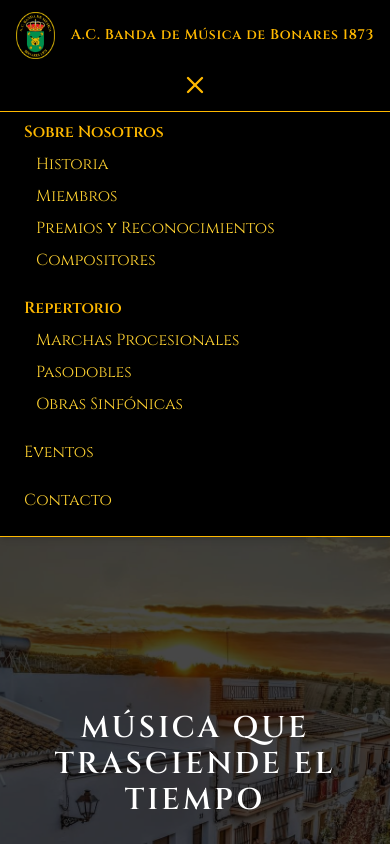
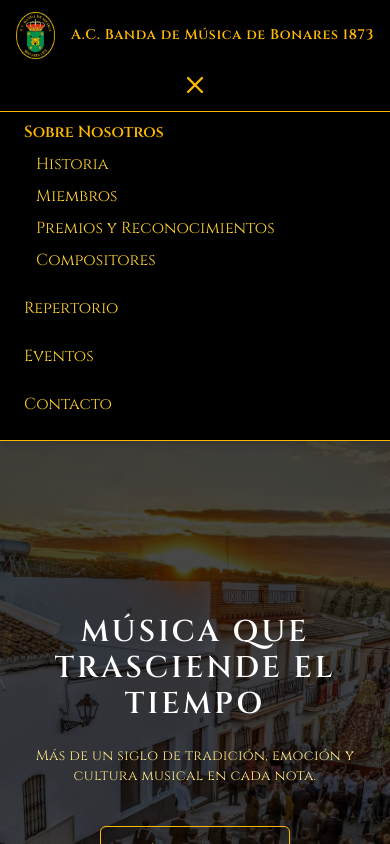
Before and after one commit to Nelius72/Banda-Musica-Bonares, a Next.js app: page / in a window 390 px wide. Both pictures are taken after a click on the button 195 px from the left and 84 px from the top of the page. Shown: the top 844 px of the page. Built offline with nearby package versions, Linux system fonts and the light colour scheme.

Commit message:
Ajustes Repertorio y navegación

```diff
--- a/components/Hero.tsx
+++ b/components/Hero.tsx
@@ -1,6 +1,6 @@
 "use client";
 import Image from "next/image";
-
+import Link from "next/link";
 
 export default function Hero() {
   const scrollToEvents = () => {
@@ -50,7 +50,9 @@ export default function Hero() {
 
           {/* OTRO BOTÓN (puedes dejarlo o cambiarlo luego) */}
           <button className="px-6 py-3 border border-gold text-amber-400 hover:bg-gold hover:text-white transition rounded-md tracking-wide">
-            Nuestro Repertorio
+            <Link href="/repertorio">
+              Nuestro Repertorio
+            </Link>
           </button>
 
         </div>
--- a/components/Navbar.tsx
+++ b/components/Navbar.tsx
@@ -66,7 +66,7 @@ export default function Navbar() {
                   block: "start",
                 });
               }}
-              className="block px-6 py-3 text-sm text-gold hover:bg-gold hover:text-white rounded-md transition"
+              className="block px-6 py-3 text-sm text-gold hover:bg-gold hover:text-white  transition"
             >
               Historia
             </button>
@@ -75,7 +75,13 @@ export default function Navbar() {
             <DropdownItem text="Compositores" />
           </Dropdown>
 
-          <Dropdown
+          <button>
+            <Link href="/repertorio" className="hover:text-white transition">
+              Repertorio
+            </Link>
+          </button>
+
+          {/* <Dropdown
             title={
               <Link href="/repertorio" className="hover:text-gold transition">
                 Repertorio
@@ -84,14 +90,18 @@ export default function Navbar() {
             <DropdownItem text="Marchas Procesionales" />
             <DropdownItem text="Pasodobles" />
             <DropdownItem text="Obras Sinfónicas" />
-          </Dropdown>
+          </Dropdown>*/}
 
           <button
             onClick={() => {
+              if (pathname === "/") {
                 document.getElementById("eventos")?.scrollIntoView({
                   behavior: "smooth",
                   block: "start",
                 });
+              } else {
+                router.push("/#eventos");
+              }
             }}
             className="block px-6 py-3 text-sm text-gold hover:bg-gold hover:text-white rounded-md transition"
           >
@@ -100,10 +110,14 @@ export default function Navbar() {
 
           <button
             onClick={() => {
+              if (pathname === "/") {
                 document.getElementById("contacto")?.scrollIntoView({
                   behavior: "smooth",
                   block: "start",
                 });
+              } else {
+                router.push("/#contacto");
+              }
             }}
             className="block px-6 py-3 text-sm text-gold hover:bg-gold hover:text-white rounded-md transition"
           >
@@ -148,31 +162,46 @@ export default function Navbar() {
               <MobileLink text="Compositores" onClick={handleClose} />
             </MobileSection>
 
-            <MobileSection title="Repertorio">
+            {/*<MobileSection title="Repertorio">
               <MobileLink text="Marchas Procesionales" onClick={handleClose} />
               <MobileLink text="Pasodobles" onClick={handleClose} />
               <MobileLink text="Obras Sinfónicas" onClick={handleClose} />
-            </MobileSection>
+            </MobileSection>*/}
+            <MobileLink
+              text="Repertorio"
+              onClick={() => {
+                router.push("/repertorio");
+                  handleClose();
+              }}
+            />
 
             <MobileLink
               text="Eventos"
               onClick={() => {
-                handleClose();
+              if (pathname === "/") {
                 document.getElementById("eventos")?.scrollIntoView({
                   behavior: "smooth",
                   block: "start",
                 });
+              } else {
+                router.push("/#eventos");
+              }
+               handleClose();
             }}
             />
 
             <MobileLink
               text="Contacto"
               onClick={() => {
-                handleClose();
+              if (pathname === "/") {
                 document.getElementById("contacto")?.scrollIntoView({
                   behavior: "smooth",
                   block: "start",
                 });
+              } else {
+                router.push("/#contacto");
+              }
+               handleClose();
             }}
             />
           </motion.div>
@@ -232,12 +261,11 @@ function MobileSection({
 
 function MobileLink({ text, onClick }: { text: string; onClick: () => void }) {
   return (
-    <Link
-      href="#"
+    <button
       onClick={onClick}
-      className="block text-amber-300 hover:text-gold transition"
+      className="block text-amber-300 hover:text-gold transition text-left w-full"
     >
       {text}
-    </Link>
+    </button>
   );
 }
--- a/data/repertorio.ts
+++ b/data/repertorio.ts
@@ -8,11 +8,11 @@ export interface Obra {
 }
 
 /* =========================
-   marcha PROCESIONALES
+   marchas PROCESIONALES
 ========================= */
 
 export const marchasProcesionales: Obra[] = [
-  { id: 1, titulo: "Alma de la Trinidad - (Eloy García)", autor: "Eloy García", tipo: "marcha", enlace: "" },
+  { id: 1, titulo: "Alma de la Trinidad - (Eloy García)", autor: "Eloy García", tipo: "marcha", enlace: "https://www.youtube.com/watch?v=JFpUcBImnSQ&list=RDJFpUcBImnSQ&start_radio=1" },
   { id: 2, titulo: "A la voz del Capataz - (Abel Moreno)", autor: "Abel Moreno", tipo: "marcha", enlace: "" },
   { id: 3, titulo: "Aquella Virgen - (M. Gómez de Arriba)", autor: "M. Gómez de Arriba", tipo: "marcha", enlace: "" },
   { id: 4, titulo: "A ti Manue - (J.J. Puntas)", autor: "J.J. Puntas", tipo: "marcha", enlace: "" },
@@ -22,7 +22,6 @@ export const marchasProcesionales: Obra[] = [
   { id: 8, titulo: "Amarguras - (M. Font de Anta)", autor: "M. Font de Anta", tipo: "marcha", enlace: "" },
   { id: 9, titulo: "Bella Reina del Cielo - (A. Domínguez)", autor: "A. Domínguez", tipo: "marcha", enlace: "" },
   { id: 10, titulo: "Bajo tu Amparo - (R. Jordán Flores)", autor: "R. Jordán Flores", tipo: "marcha", enlace: "" },
-
   { id: 11, titulo: "Callejuela de la O - (P. Lola)", autor: "P. Lola", tipo: "marcha", enlace: "" },
   { id: 12, titulo: "Camino de Sepulcro - (David Rivas)", autor: "David Rivas", tipo: "marcha", enlace: "" },
   { id: 13, titulo: "Calvario - (F.J. Alonso)", autor: "F.J. Alonso", tipo: "marcha", enlace: "" },
@@ -33,7 +32,6 @@ export const marchasProcesionales: Obra[] = [
   { id: 18, titulo: "Coronación - (M. Marvizón)", autor: "M. Marvizón", tipo: "marcha", enlace: "" },
   { id: 19, titulo: "Coronación de la Macarena - (P. Braña)", autor: "P. Braña", tipo: "marcha", enlace: "" },
   { id: 20, titulo: "Coronación en el Rocío - (R. González / J.J. Espinosa)", autor: "R. González / J.J. Espinosa", tipo: "marcha", enlace: "" },
-
   { id: 21, titulo: "Creo en la Esperanza - (Carlos Guillén)", autor: "Carlos Guillén", tipo: "marcha", enlace: "" },
   { id: 22, titulo: "Costalero - (P. González)", autor: "P. González", tipo: "marcha", enlace: "" },
   { id: 23, titulo: "Dolores, Madre y Reina de Bonares - (L. Pichardo)", autor: "L. Pichardo", tipo: "marcha", enlace: "" },
@@ -44,7 +42,6 @@ export const marchasProcesionales: Obra[] = [
   { id: 28, titulo: "Esperanza de Triana Coronada - (J. Albero)", autor: "J. Albero", tipo: "marcha", enlace: "" },
   { id: 29, titulo: "Esperanza Macarena - (P. Morales)", autor: "P. Morales", tipo: "marcha", enlace: "" },
   { id: 30, titulo: "Esperanza Marinera - (Abel Moreno)", autor: "Abel Moreno", tipo: "marcha", enlace: "" },
-
   { id: 31, titulo: "Esperanza por Huelva Coronada - (Abel Moreno)", autor: "Abel Moreno", tipo: "marcha", enlace: "" },
   { id: 32, titulo: "Esperanza por los Pobres Coronada - (J. Jiménez)", autor: "J. Jiménez", tipo: "marcha", enlace: "" },
   { id: 33, titulo: "Esperanza - (M. Marvizón)", autor: "M. Marvizón", tipo: "marcha", enlace: "" },
@@ -55,7 +52,6 @@ export const marchasProcesionales: Obra[] = [
   { id: 38, titulo: "Hiniesta Coronada - (J. Albero)", autor: "J. Albero", tipo: "marcha", enlace: "" },
   { id: 39, titulo: "Hiniesta - (J. Martínez Peralto)", autor: "J. Martínez Peralto", tipo: "marcha", enlace: "" },
   { id: 40, titulo: "Himno Nacional", autor: "", tipo: "marcha", enlace: "" },
-
   { id: 41, titulo: "Jesús de las Penas - (A. Pantión)", autor: "A. Pantión", tipo: "marcha", enlace: "" },
   { id: 42, titulo: "La Macarena - (P. Lola)", autor: "P. Lola", tipo: "marcha", enlace: "" },
   { id: 43, titulo: "La Madrugá - (Abel Moreno)", autor: "Abel Moreno", tipo: "marcha", enlace: "" },
@@ -66,7 +62,6 @@ export const marchasProcesionales: Obra[] = [
   { id: 48, titulo: "Madre Hiniesta - (M. Marvizón)", autor: "M. Marvizón", tipo: "marcha", enlace: "" },
   { id: 49, titulo: "Madrugá Macarena - (P. Ojeda)", autor: "P. Ojeda", tipo: "marcha", enlace: "" },
   { id: 50, titulo: "Mater Mea - (Ricardo Dorado)", autor: "Ricardo Dorado", tipo: "marcha", enlace: "" },
-
   { id: 51, titulo: "Mª Stma del Dulce Nombre - (L. Lerate)", autor: "L. Lerate", tipo: "marcha", enlace: "" },
   { id: 52, titulo: "María Nazaret - (J.A. Raya / D. Coronel)", autor: "J.A. Raya / D. Coronel", tipo: "marcha", enlace: "" },
   { id: 53, titulo: "Mektub - (M. San Miguel)", autor: "M. San Miguel", tipo: "marcha", enlace: "" },
@@ -77,7 +72,6 @@ export const marchasProcesionales: Obra[] = [
   { id: 58, titulo: "Onuba Aestuaria - (P. Ponce)", autor: "P. Ponce", tipo: "marcha", enlace: "" },
   { id: 59, titulo: "Pasa la Virgen Macarena - (P.G. Laserna)", autor: "P.G. Laserna", tipo: "marcha", enlace: "" },
   { id: 60, titulo: "Pasan los Campanilleros - (López Farfán)", autor: "López Farfán", tipo: "marcha", enlace: "" },
-
   { id: 61, titulo: "Pasa la Virgen de la Candelaria - (C. López Gándara)", autor: "C. López Gándara", tipo: "marcha", enlace: "" },
   { id: 62, titulo: "Pasa la Virgen de la Caridad - (C. López Gándara)", autor: "C. López Gándara", tipo: "marcha", enlace: "" },
   { id: 63, titulo: "Perdónalos - (David Rivas)", autor: "David Rivas", tipo: "marcha", enlace: "" },
@@ -88,7 +82,6 @@ export const marchasProcesionales: Obra[] = [
   { id: 68, titulo: "Reina del Amor - (I. Macías)", autor: "I. Macías", tipo: "marcha", enlace: "" },
   { id: 69, titulo: "Reina de San Román - (G. Sánchez)", autor: "G. Sánchez", tipo: "marcha", enlace: "" },
   { id: 70, titulo: "Reina de Triana - (J. López Rueda)", autor: "J. López Rueda", tipo: "marcha", enlace: "" },
-
   { id: 71, titulo: "Rosario de Montesión - (J. Velázquez)", autor: "J. Velázquez", tipo: "marcha", enlace: "" },
   { id: 72, titulo: "Saeta - (G. Ríos)", autor: "G. Ríos", tipo: "marcha", enlace: "" },
   { id: 73, titulo: "Cristo del Desamparo y Abandono - (F. Herrera)", autor: "F. Herrera", tipo: "marcha", enlace: "" },
@@ -99,7 +92,6 @@ export const marchasProcesionales: Obra[] = [
   { id: 78, titulo: "Soleá dame la mano - (M. Font de Anta)", autor: "M. Font de Anta", tipo: "marcha", enlace: "" },
   { id: 79, titulo: "Soleá de Triana - (David Hurtado)", autor: "David Hurtado", tipo: "marcha", enlace: "" },
   { id: 80, titulo: "Triana - (Félix de Carbonera)", autor: "Félix de Carbonera", tipo: "marcha", enlace: "" },
-
   { id: 81, titulo: "Triana de Esperanza - (C. Gómez)", autor: "C. Gómez", tipo: "marcha", enlace: "" },
   { id: 82, titulo: "Triunfal - (J. Blanco)", autor: "J. Blanco", tipo: "marcha", enlace: "" },
   { id: 83, titulo: "Total Pulcra - (A. Domínguez)", autor: "A. Domínguez", tipo: "marcha", enlace: "" },
@@ -110,7 +102,6 @@ export const marchasProcesionales: Obra[] = [
   { id: 88, titulo: "Virgen de San Bernardo - (Abel Moreno)", autor: "Abel Moreno", tipo: "marcha", enlace: "" },
   { id: 89, titulo: "Virgen de las Aguas - (S. Ramos)", autor: "S. Ramos", tipo: "marcha", enlace: "" },
   { id: 90, titulo: "Virgen de los Estudiantes - (Abel Moreno)", autor: "Abel Moreno", tipo: "marcha", enlace: "" },
-
   { id: 91, titulo: "Virgen del Valle - (V. Zarzuela)", autor: "V. Zarzuela", tipo: "marcha", enlace: "" },
   { id: 92, titulo: "Al Cielo la Reina de Triana - (Gómez Jaldón)", autor: "Gómez Jaldón", tipo: "marcha", enlace: "" },
   { id: 93, titulo: "El Día del Señor - (A. López Cortés)", autor: "A. López Cortés", tipo: "marcha", enlace: "" },
@@ -125,9 +116,35 @@ export const marchasProcesionales: Obra[] = [
 ========================= */
 
 export const pasodobles: Obra[] = [
-  { id: 1, titulo: "Suspiros de España", autor: "Álvarez Alonso", tipo: "pasodoble", enlace: "https://www.youtube.com/watch?v=example11" },
-  { id: 2, titulo: "España Cañí", autor: "Pascual Marquina", tipo: "pasodoble", enlace: "https://www.youtube.com/watch?v=example12" },
-  { id: 3, titulo: "El Gato Montés", autor: "Manuel Penella", tipo: "pasodoble", enlace: "https://www.youtube.com/watch?v=example13" },
+  { id: 1, titulo: "Aromas de Enguera", autor: "", tipo: "pasodoble", enlace: "" },
+  { id: 2, titulo: "Amparito Roca", autor: "", tipo: "pasodoble", enlace: "" },
+  { id: 3, titulo: "Ayamonte", autor: "", tipo: "pasodoble", enlace: "" },
+  { id: 4, titulo: "Bonares", autor: "", tipo: "pasodoble", enlace: "https://www.youtube.com/watch?v=cmImfUKlLEI&list=RDcmImfUKlLEI&start_radio=1" },
+  { id: 5, titulo: "Bailén", autor: "", tipo: "pasodoble", enlace: "" },
+  { id: 6, titulo: "BMB", autor: "", tipo: "pasodoble", enlace: "" },
+  { id: 7, titulo: "Chiclanera", autor: "", tipo: "pasodoble", enlace: "" },
+  { id: 8, titulo: "Campanera", autor: "", tipo: "pasodoble", enlace: "" },
+  { id: 9, titulo: "Carrascas", autor: "", tipo: "pasodoble", enlace: "" },
+  { id: 10, titulo: "Cielo Andaluz", autor: "", tipo: "pasodoble", enlace: "" },
+  { id: 11, titulo: "Camino de Rosas", autor: "", tipo: "pasodoble", enlace: "" },
+  { id: 12, titulo: "Educandos de Benejúzar", autor: "", tipo: "pasodoble", enlace: "" },
+  { id: 13, titulo: "España Cañí", autor: "Pascual Marquina", tipo: "pasodoble", enlace: "" },
+  { id: 14, titulo: "El Tío Ramón", autor: "", tipo: "pasodoble", enlace: "" },
+  { id: 15, titulo: "Francisco Alegre", autor: "", tipo: "pasodoble", enlace: "" },
+  { id: 16, titulo: "Himno a Bonares", autor: "", tipo: "pasodoble", enlace: "" },
+  { id: 17, titulo: "Himno de Andalucía", autor: "", tipo: "pasodoble", enlace: "" },
+  { id: 18, titulo: "Himno Nacional", autor: "", tipo: "pasodoble", enlace: "" },
+  { id: 19, titulo: "La Entrada", autor: "", tipo: "pasodoble", enlace: "" },
+  { id: 20, titulo: "La Puerta Grande", autor: "", tipo: "pasodoble", enlace: "" },
+  { id: 21, titulo: "Morenito de Valencia", autor: "", tipo: "pasodoble", enlace: "" },
+  { id: 22, titulo: "Manuel dos Santos", autor: "", tipo: "pasodoble", enlace: "" },
+  { id: 23, titulo: "Mi Huelva tiene una ría", autor: "", tipo: "pasodoble", enlace: "" },
+  { id: 24, titulo: "Nerva", autor: "", tipo: "pasodoble", enlace: "" },
+  { id: 25, titulo: "Oliva de la Frontera", autor: "", tipo: "pasodoble", enlace: "" },
+  { id: 26, titulo: "Ópera Flamenca", autor: "", tipo: "pasodoble", enlace: "" },
+  { id: 27, titulo: "Paco Ojeada", autor: "", tipo: "pasodoble", enlace: "" },
+  { id: 28, titulo: "Poquito Chocolatero", autor: "", tipo: "pasodoble", enlace: "" },
+  { id: 29, titulo: "Rayos de Luz", autor: "", tipo: "pasodoble", enlace: "" },
 ];
 
 /* =========================
@@ -135,7 +152,7 @@ export const pasodobles: Obra[] = [
 ========================= */
 
 export const obrasSinfonicas: Obra[] = [
-  { id: 1, titulo: "First Suite in Eb", autor: "Gustav Holst", tipo: "sinfonica", enlace: "https://www.youtube.com/watch?v=example14" },
-  { id: 2, titulo: "Second Suite in F", autor: "Gustav Holst", tipo: "sinfonica", enlace: "https://www.youtube.com/watch?v=example15" },
-  { id: 3, titulo: "El Camino Real", autor: "Alfred Reed", tipo: "sinfonica", enlace: "https://www.youtube.com/watch?v=example16" },
+  { id: 1, titulo: "Maestro Jose Joaquín Pérez García", autor: "Gustav Holst", tipo: "sinfonica", enlace: "https://www.youtube.com/watch?v=example14" },
+  { id: 2, titulo: "Bonares 1873", autor: "Gustav Holst", tipo: "sinfonica", enlace: "https://www.youtube.com/watch?v=hMRzDmIFrFU&list=RDhMRzDmIFrFU&start_radio=1" },
+  { id: 3, titulo: "Bona-Res", autor: "Alfred Reed", tipo: "sinfonica", enlace: "https://www.youtube.com/watch?v=example16" },
 ];
```
Lines whose indentation alone changed are shown as unchanged.
